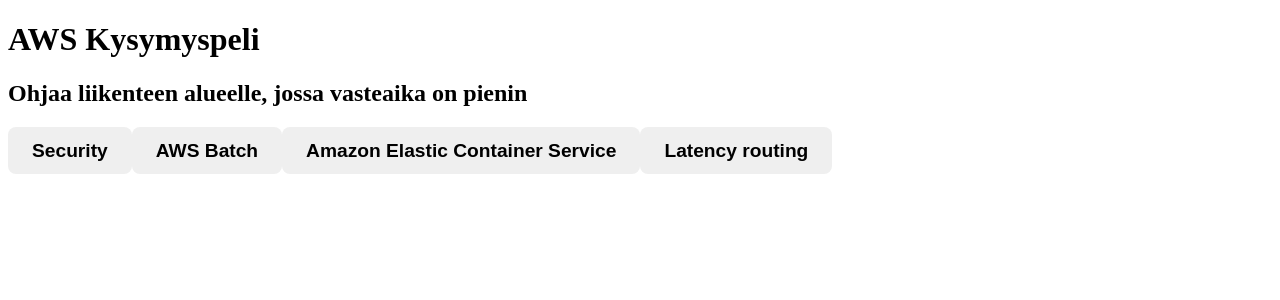
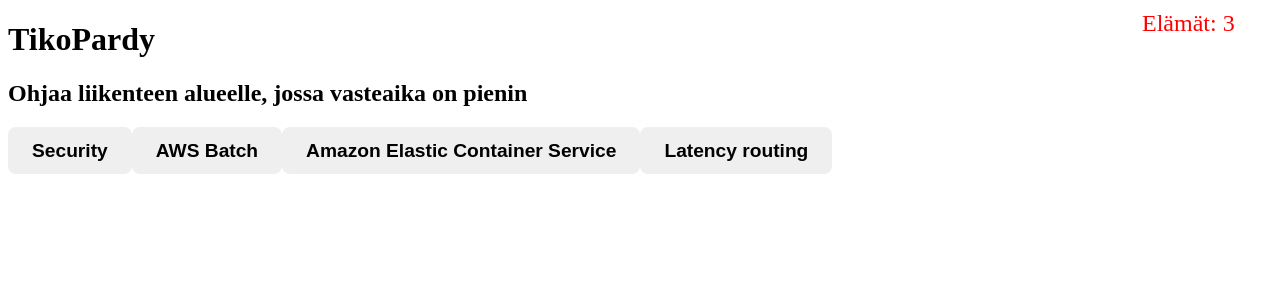
Before and after one commit to jamktiko/tikoPardy, a SvelteKit app in the folder tikoPardy/: page /game in a window 1280 px wide. Shown: the top 300 px of the page. Built offline with nearby package versions, Linux system fonts and the light colour scheme.

Commit message:
Lisätty elämät peliin

```diff
--- a/tikoPardy/src/routes/game/+page.svelte
+++ b/tikoPardy/src/routes/game/+page.svelte
@@ -11,8 +11,11 @@ import sanatData from '../../lib/sanat.json';
       lyhenne: item.lyhenne // Keep the lyhenne field in case needed
   }));
 
-  // Keep track of used questions
+
   let usedQuestionIndices: number[] = [];
+
+  let lives = $state(3);
+
 
   // Modal control
   let showModal = $state(false);
@@ -73,7 +76,7 @@ import sanatData from '../../lib/sanat.json';
                   randomIndex = Math.floor(Math.random() * kysymykset.length);
           } while (usedQuestionIndices.includes(randomIndex) && usedQuestionIndices.length < kysymykset.length);
 
-          // Track this question as used
+          // lisää käytettyihin kysymyksiin
           usedQuestionIndices.push(randomIndex);
 
           const kysymys = kysymykset[randomIndex];
@@ -87,7 +90,7 @@ import sanatData from '../../lib/sanat.json';
               return { ...kysymys, extraWrongAnswers };
           }
 
-          // Get two random wrong answers from other questions
+
           const extraWrongAnswers = getRandomWrongAnswers(kysymys.vastaus);
 
           return { ...kysymys, extraWrongAnswers };
@@ -95,7 +98,7 @@ import sanatData from '../../lib/sanat.json';
 
 
 
-  // Initialize with the random question
+
   let randomKysymys = $state(randomQuestion());
 
   let vastaus = $derived(randomKysymys.vastaus);
@@ -107,10 +110,13 @@ import sanatData from '../../lib/sanat.json';
                   openModal('Tulokset', 'Oikein!');
           } else {
                   openModal('Tulokset', 'Väärin! Oikea vastaus on: ' + randomKysymys.vastaus);
+                  lives -= 1;
           }
-  }
+                }
 
-  // Add a function to get a new question
+
+
+  // Uusi kysymys
   function newQuestion() {
           randomKysymys = randomQuestion();
           vastaus = randomKysymys.vastaus;
@@ -119,7 +125,16 @@ import sanatData from '../../lib/sanat.json';
           closeModal()
   }
 
-  // Alternative approach to shuffle answers without shuffleArray
+  function resetGame() {
+                lives = 3;
+                newQuestion();
+                usedQuestionIndices = [];
+  }
+
+  function mainMenu() {
+          window.location.href = '/';
+  }
+
   function randomizeAnswers() {
           const answers = [
                   { text: vastaus, isCorrect: true },
@@ -142,7 +157,8 @@ import sanatData from '../../lib/sanat.json';
   });
 </script>
 
-<h1>AWS Kysymyspeli</h1>
+<h1>TikoPardy</h1>
+<div class="lives">Elämät: {lives}</div>
 
 <h2>{randomKysymys.kysymys}</h2>
 
@@ -161,7 +177,32 @@ import sanatData from '../../lib/sanat.json';
       <header style="font-weight: bold;">{modalTitle}</header>
 
       <div>{modalMessage}</div>
+      <div>Elämiä jäljellä: {lives}</div>
 
       <footer><Button onclick={() => newQuestion()} text="Seuraava kysymys" /></footer>
   </Modal>
 {/if}
+
+{#if lives <= 0}
+  <Modal>
+      <header style="font-weight: bold;">Game Over</header>
+      <div>Peli on päättynyt!</div>
+      <div>Elämiä jäljellä: {lives}</div>
+
+      <footer><Button onclick={() => resetGame()} text="Yritä Uudelleen" />
+        <Button onclick={() => mainMenu()} text="Alkuruutuun" />
+      </footer>
+  </Modal>
+{/if}
+
+<style>
+        .lives {
+                position: fixed;
+                top: 10px;
+                right: 10px;
+                width: 10%;
+                font-size: 1.5rem;
+                color: red;
+                border-radius: 5px;
+        }
+</style>
```
